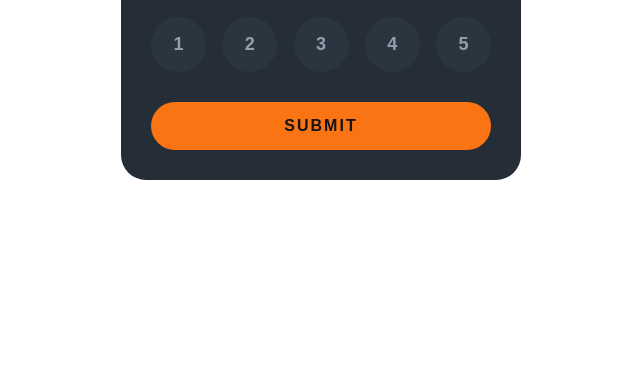
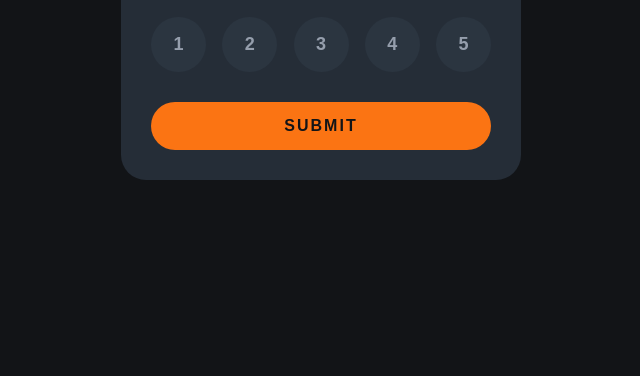
Before and after one commit to Bolazcoding/interactive-rating-component, a plain HTML site: page index.html in a window 1280 px wide. Shown: the part 424-800 px from the top of the page, without its empty margins (319-959 px from the left). Drawn offline with Linux system fonts and the light colour scheme.

Commit message:
Add files via upload

```diff
--- a/style.css
+++ b/style.css
@@ -21,6 +21,7 @@ html {
 }
 
 body {
+  background-color: var(--Grey-950);
   font-family: "Overpass", sans-serif;
   display: flex;
   justify-content: center;
```
